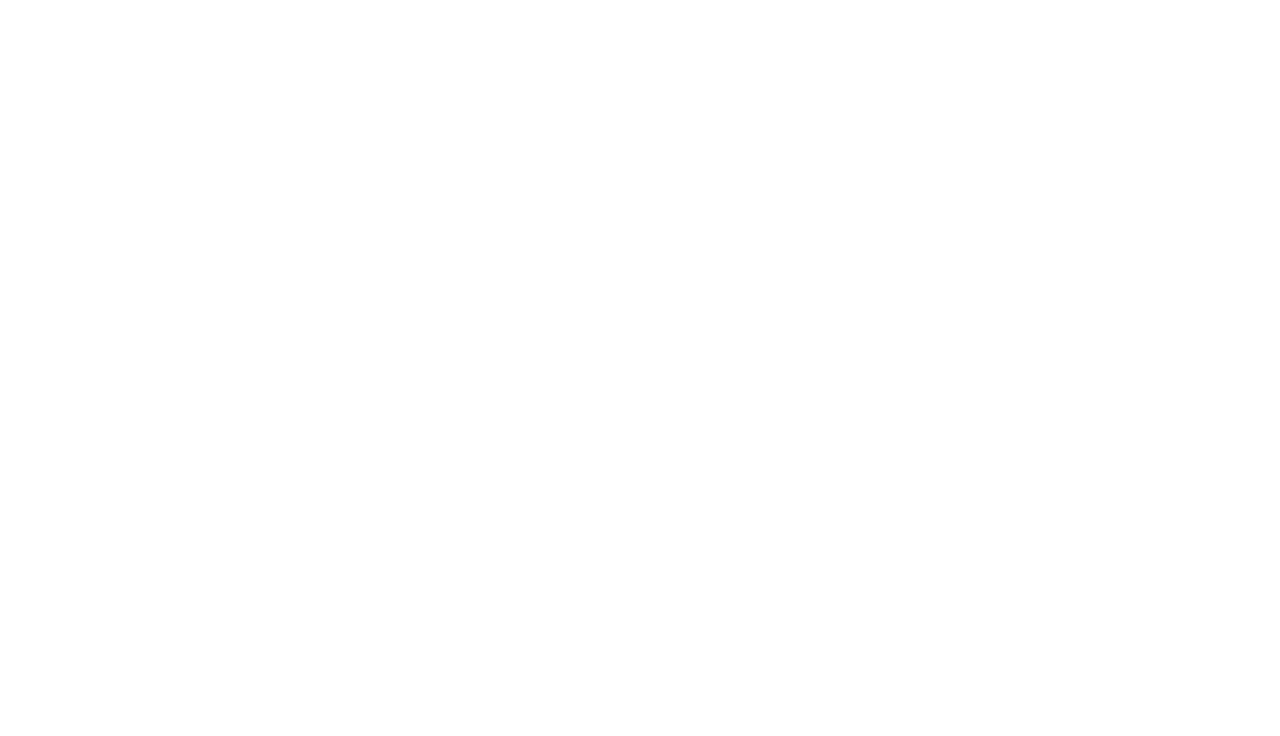
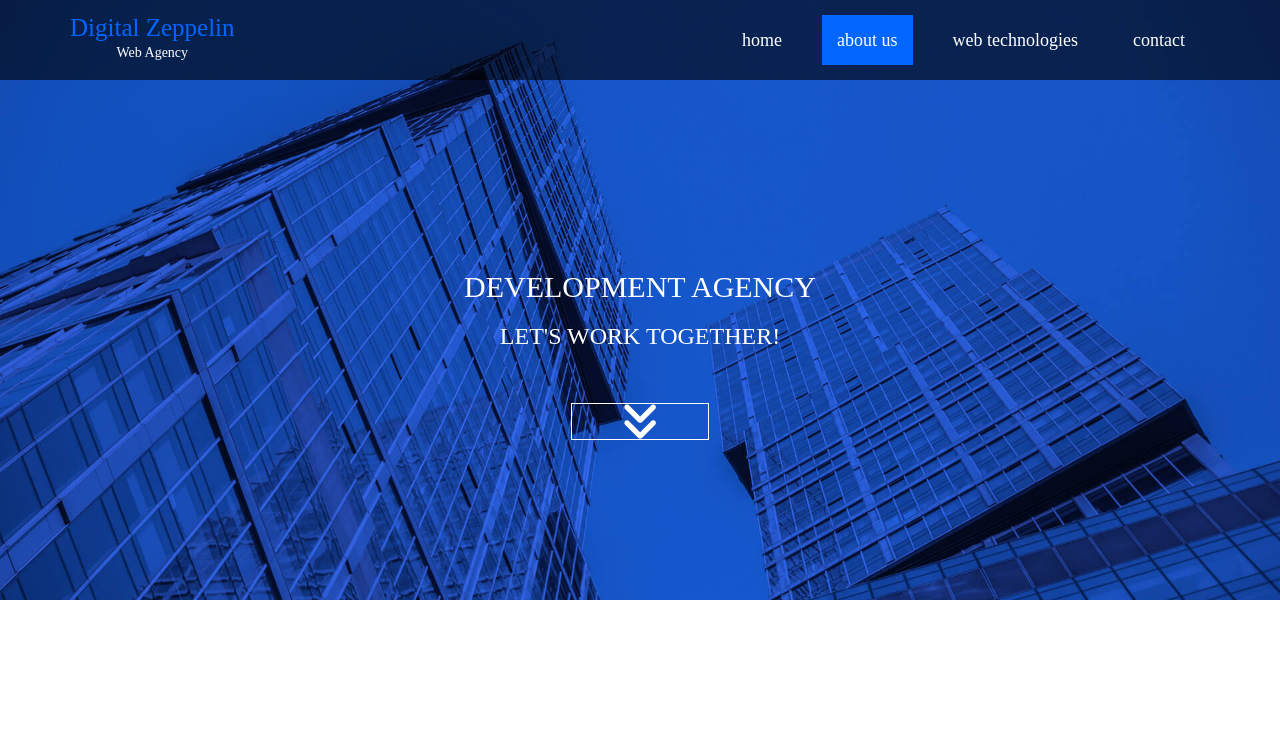
Before and after one commit to lan-mi/Digital-Zeppelin, a plain HTML site: page about.html in a window 1280 px wide. Shown: the top 736 px of the page. Drawn offline with nearby package versions, Linux system fonts and the light colour scheme; files that its build step writes are made by us from their sources; a web font is replaced by a local one.

Commit message:
Remove preloader

```diff
--- a/about.html
+++ b/about.html
@@ -21,9 +21,6 @@
 <!-- END BOOTSTRAP, CSS, GOOGLE FONTS, ANIMATE, FAVICON-->
 
 <body>
-
-    <!-- PRELOADER -->
-    <div class="se-pre-con"></div>
 
     <!-- NAVIGATION -->
 
```
